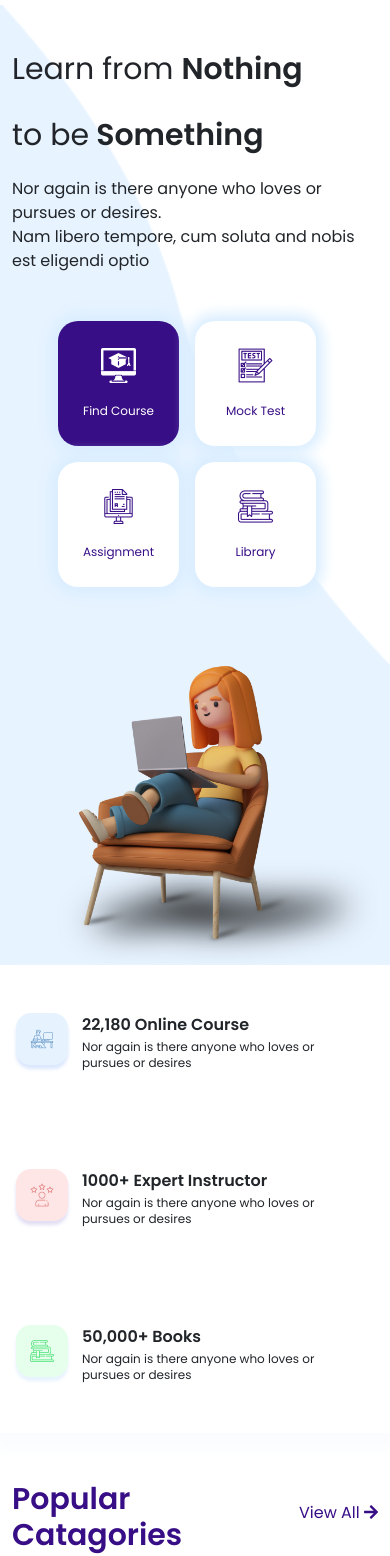
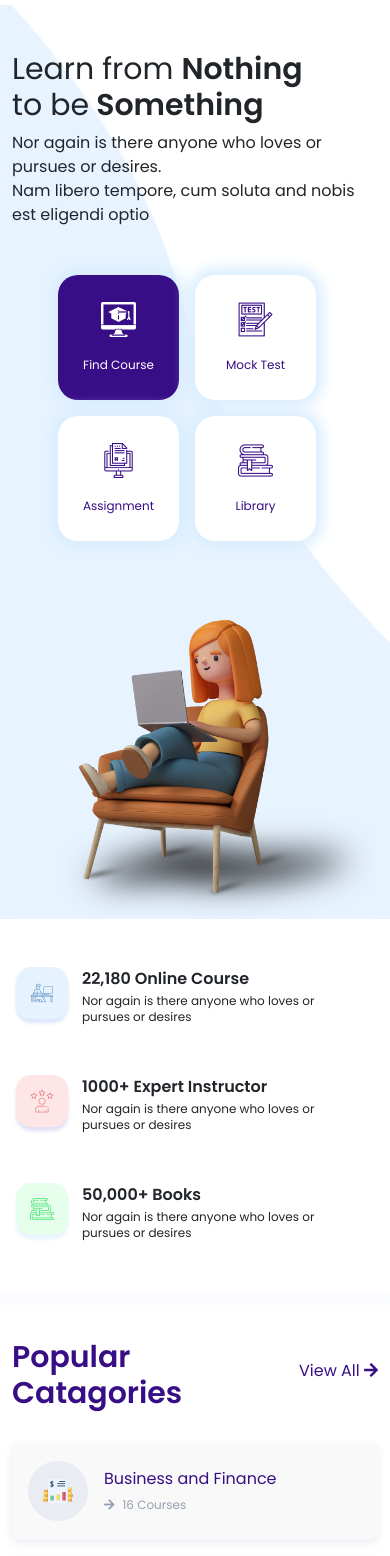
Before and after one commit to Arifbipubd/Poralekha_Online, a plain HTML site: page index.html in a window 390 px wide. Shown: the part 63-1619 px from the top of the page. Drawn offline with nearby package versions, Linux system fonts and the light colour scheme; files whose address does not match are found by name.

Commit message:
Home Sign In Up Responsive

```diff
--- a/index.html
+++ b/index.html
@@ -319,8 +319,7 @@
             <div class="row">
                 <div class="col-lg-6 col-md-6 col-12 mt-3 mb-3 d-flex align-items-center ">
                     <div class="homeTopBannerContent ">
-                        <h2 class="">Learn from <span style="font-weight: bold;">Nothing</span></h2>
-                        <h2 class="mb-4">to be<span style="font-weight: bold;"> Something</span></h2>
+                        <h2 class="">Learn from <span style="font-weight: bold;">Nothing <br> </span>to be<span style="font-weight: bold;"> Something</span></h2>
                         <p>Nor again is there anyone who loves or pursues or desires. <br> Nam libero tempore, cum
                             soluta and nobis est eligendi optio</p>
                         <div class="homeTopBannerContentBottom d-flex flex-wrap mt-5 ">
@@ -387,7 +386,7 @@
     <section class="sec2 homeTopBannerBottom">
         <div class="container">
             <div class="row mb-5">
-                <div class="col-lg-4 col-md-4 col-12 mt-5 mb-5">
+                <div class="col-lg-4 col-md-4 col-12 mt-5">
                     <div class="homeTopBannerBottomContent d-flex align-items-center">
                         <div class="homeTopBannerBottomContentImg d-flex justify-content-center align-items-center">
                             <img src="Assets/Images/HomeBody/4student.png" alt="">
@@ -398,7 +397,7 @@
                         </div>
                     </div>
                 </div>
-                <div class="col-lg-4 col-md-4 col-12 mt-5 mb-5">
+                <div class="col-lg-4 col-md-4 col-12 mt-5">
                     <div class="homeTopBannerBottomContent d-flex align-items-center">
                         <div class="homeTopBannerBottomContentImg d-flex justify-content-center align-items-center">
                             <img src="Assets/Images/HomeBody/4expert.png" alt="">
```
